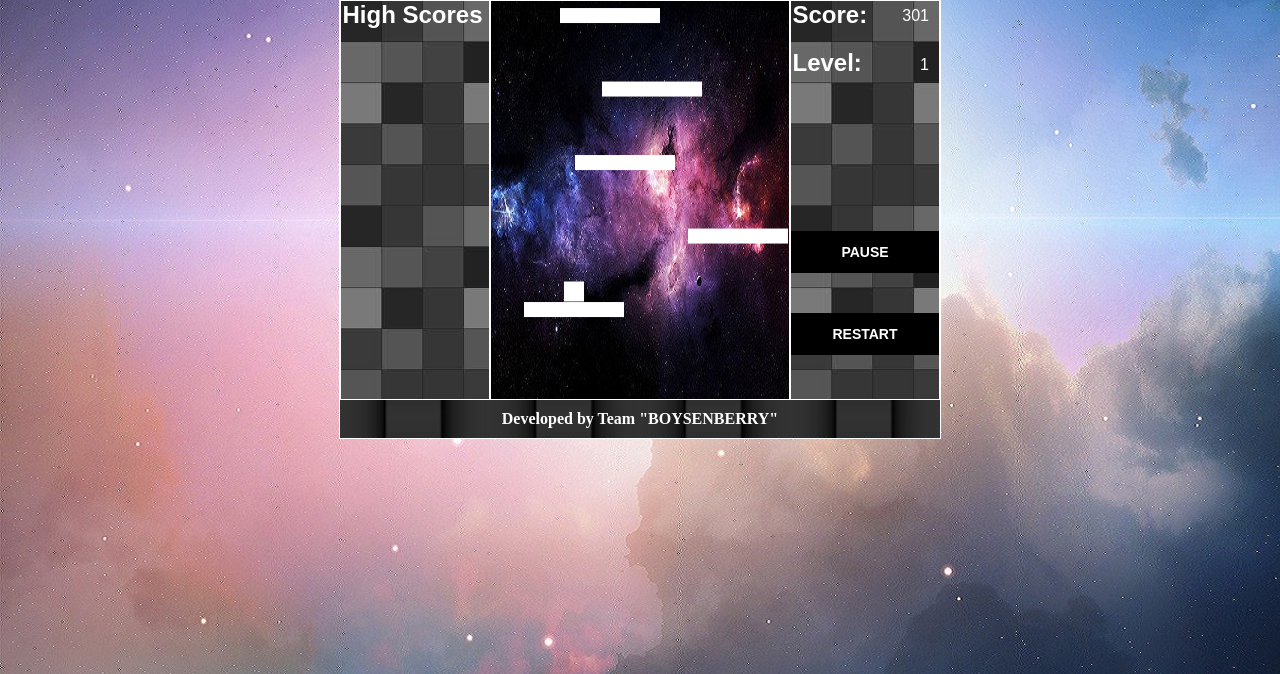
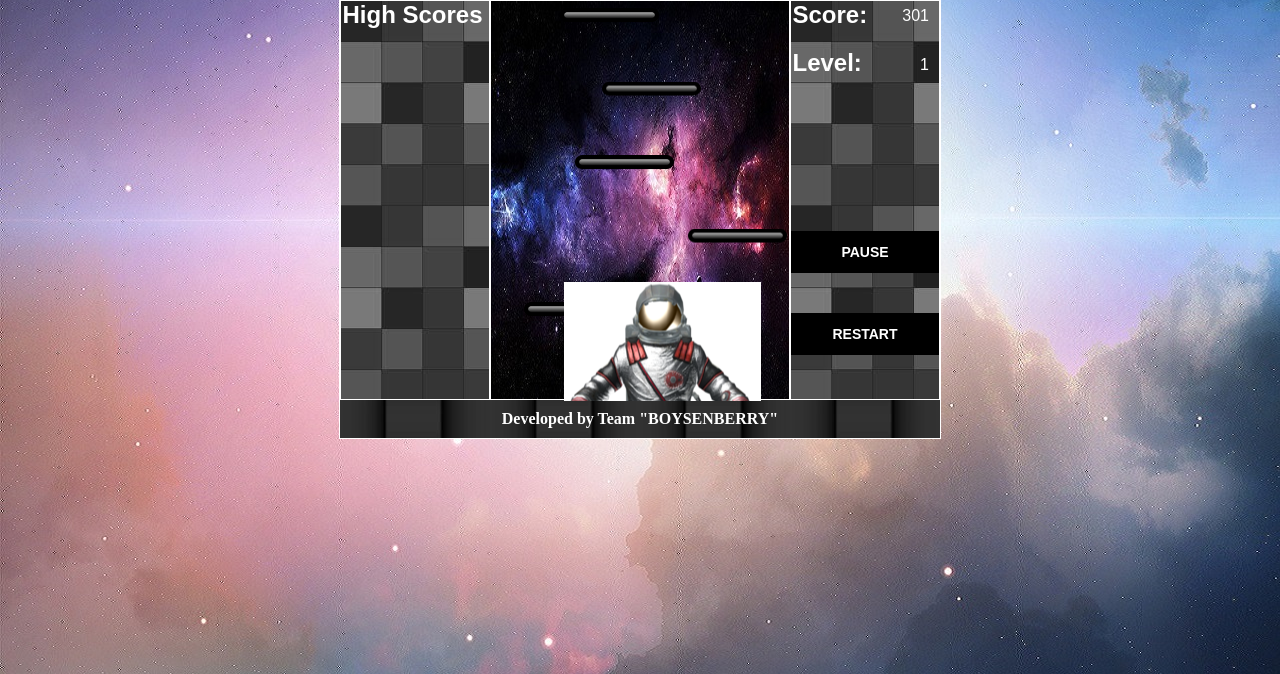
Before and after one commit to NachoTsvetkov/JS-Teamwork-SoftUni, a plain HTML site: page index.html in a window 1280 px wide. Shown: the part 126-800 px from the top of the page. Drawn offline with Linux system fonts and the light colour scheme.

Commit message:
tiles and player background added

```diff
--- a/index.html
+++ b/index.html
@@ -40,6 +40,11 @@
     <footer>
         <p id="foot">Developed by Team "BOYSENBERRY"</p>
     </footer>
+    <div hidden>
+        <img src="resources/tile.jpg" />
+        <img id="imgTile" src="resources/tile-withAlpha.png" />
+        <img id="imgPlayer" src="resources/astronaut.png" />
+    </div>
 </section>
 <script src="scripts/config.js"></script>
 <script src="scripts/colcheck.js"></script>
--- a/scripts/board.js
+++ b/scripts/board.js
@@ -12,9 +12,13 @@ function Board(element, player) {
         that.fillRect(player);
     }
 
-    this.fillRect = function(rect) {
-        that.context.fillStyle = rect.color;
-        that.context.fillRect(rect.x, rect.y, rect.width, rect.height);
+    this.fillRect = function (rect, imgEl) {
+        if (imgEl) {
+            that.context.drawImage(imgEl, rect.x, rect.y);
+        } else {
+            that.context.fillStyle = rect.color;
+            that.context.fillRect(rect.x, rect.y, rect.width, rect.height);
+        }
     }
 
     this.clearRect = function() {
--- a/scripts/main.js
+++ b/scripts/main.js
@@ -12,6 +12,8 @@ var canvasEl = document.getElementById("canvas"),
     btnRestartEl = document.getElementById("btnRestart"),
     lblScoreEl = document.getElementById("lblScore"),
     lblLevelEl = document.getElementById("lblLevel"),
+    imgTileEl = document.getElementById("imgTile"),
+    imgPlayerEl = document.getElementById("imgPlayer"),
     message = new Message(messageEl),
     keys = [],
     tiles = new Tiles(),
@@ -73,10 +75,10 @@ function update() {
         isActive = player.update(keys, tiles.activeTiles);
 
         for (var tile in tiles.activeTiles) {
-            board.fillRect(tiles.activeTiles[tile]);
+            board.fillRect(tiles.activeTiles[tile], imgTileEl);
         }
 
-        board.fillRect(player);
+        board.fillRect(player, imgPlayerEl);
 
         requestAnimationFrame(update);
     } else {
```
Also changed, not shown: resources/astronaut.png (renamed from styles/images/astronaut.png), resources/tile-withAlpha.png (added), resources/tile.jpg (added), 2 other files.
